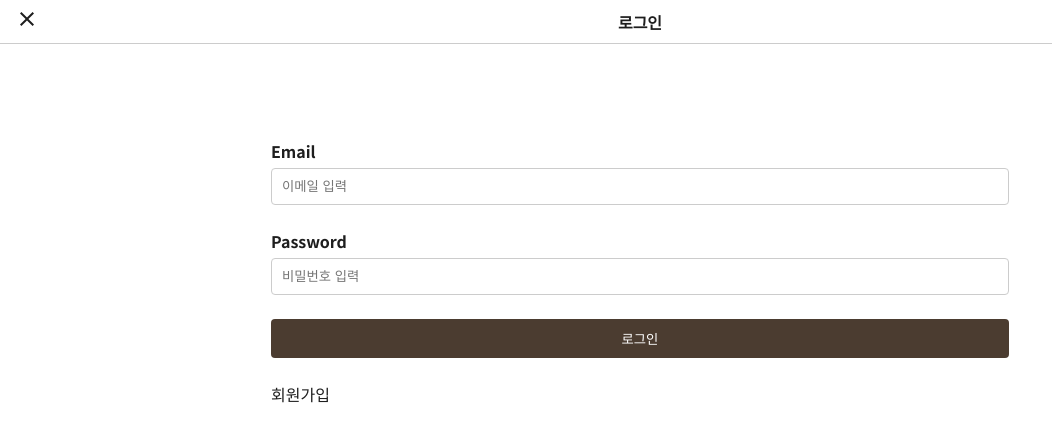
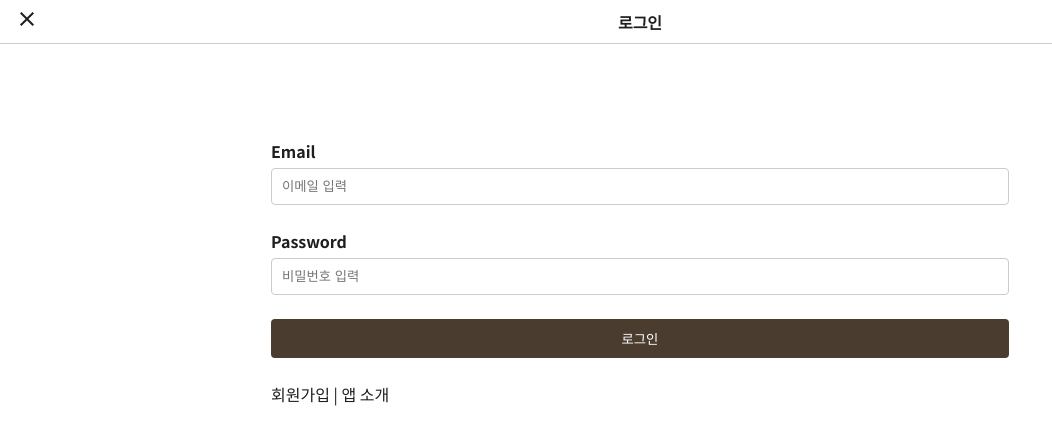
Before and after one commit to csslick/vue3-job, a Vue app: page / in a window 1280 px wide. Shown: the top 444 px of the page, without its empty margins (0-1052 px from the left). Built offline with nearby package versions, Linux system fonts and the light colour scheme; no server answers.

Commit message:
62.오프라인에서 이용 가능한 콘텐츠 추가

```diff
--- a/src/router/router.js
+++ b/src/router/router.js
@@ -7,6 +7,7 @@ import JobList from '../view/JobList.vue'
 import JobDetail from '../view/JobDetail.vue'
 import UserProfile from '../view/UserProfile.vue'
 import JobPostUpdate from '../view/JobPostUpdate.vue'
+import About from '../view/About.vue'
 
 const routes = [
   {
@@ -37,6 +38,10 @@ const routes = [
     path: '/job-post-update/:id',
     component: JobPostUpdate
   },
+  {
+    path: '/about',
+    component: About
+  },
 ]
 
 const router = createRouter({
--- /dev/null
+++ b/src/view/About.vue
@@ -0,0 +1,8 @@
+<template>
+    <section class="container">
+      <h2>땅콩알바 PWA</h2>
+      <small>last update 2024.11</small>
+      <br><br>
+      <p>모두가 쉽고 편리하게 이용하는 땅콩알바 입니다.</p>
+    </section>
+</template>
--- a/src/view/Login.vue
+++ b/src/view/Login.vue
@@ -26,6 +26,8 @@
       </div>
       <button type="submit">로그인</button>
       <router-link to="/signup">회원가입</router-link>
+      <span> | </span>
+      <router-link to="/about">앱 소개</router-link>
     </form>
   </div>
 </template>
--- a/vite.config.js
+++ b/vite.config.js
@@ -7,6 +7,7 @@ export default defineConfig({
   plugins: [
     vue(),
     VitePWA({
+      includeAssets: ['vite.svg', 'favicon.ico', 'robots.txt'], // 캐싱될 자료들
       registerType: 'autoUpdate',
       manifest: {
         name: '땅콩알바',
```
